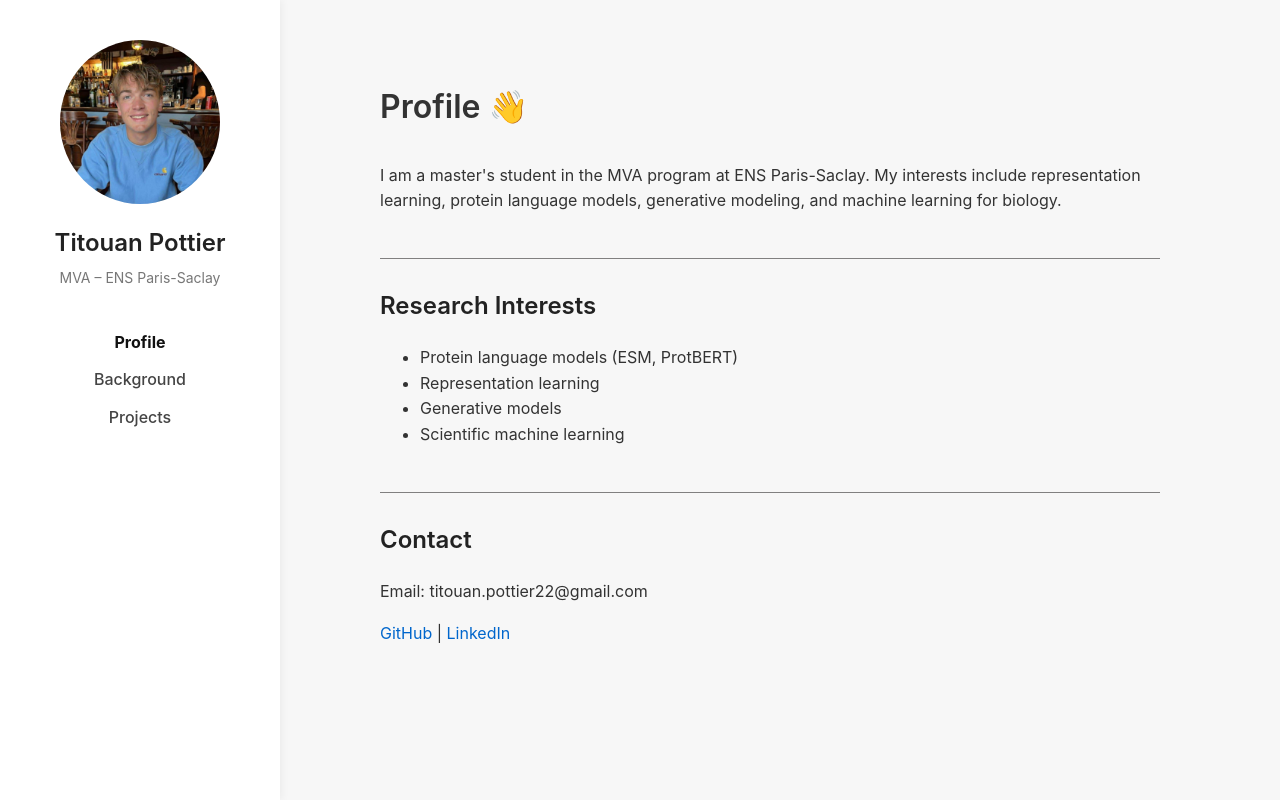
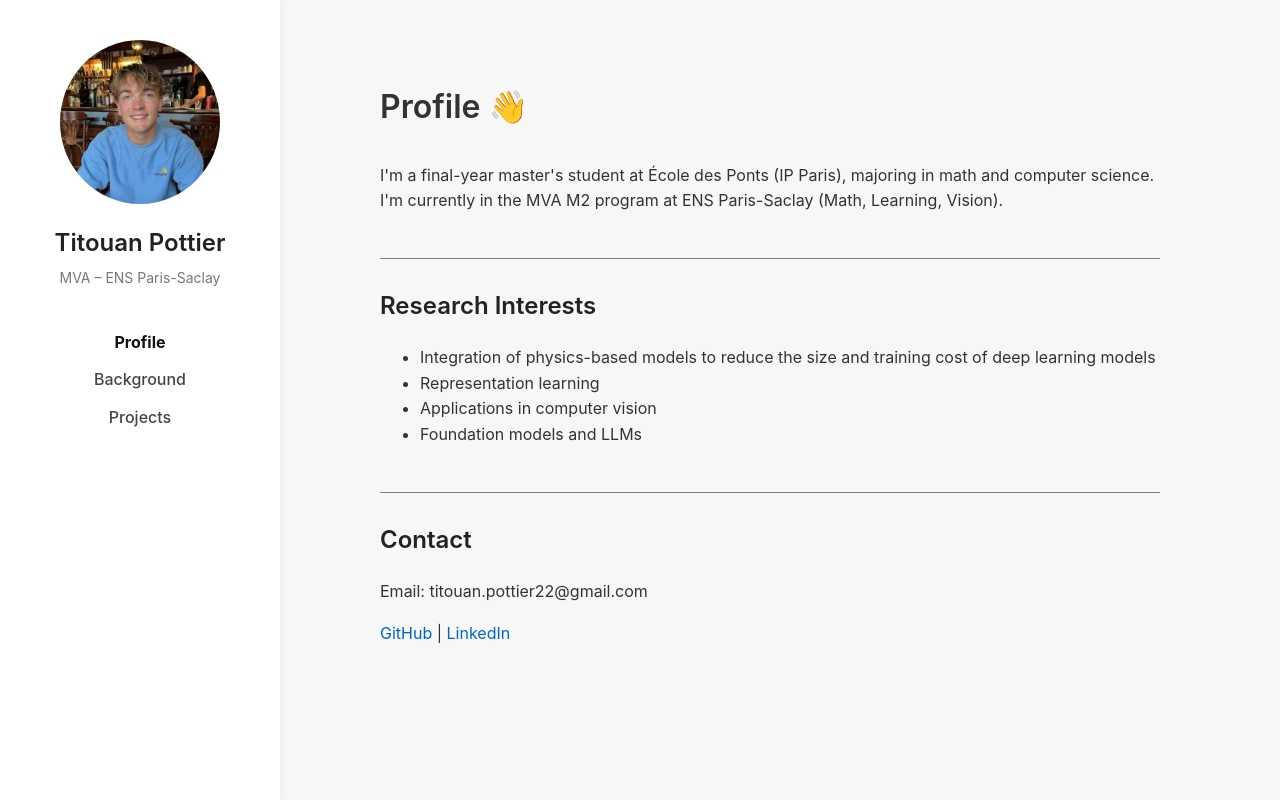
Before and after one commit to titouanp22/ml-portfolio, a plain HTML site: page index.html in a window 1280 px wide. Drawn offline with Linux system fonts and the light colour scheme.

Commit message:
update profile

```diff
--- a/index.html
+++ b/index.html
@@ -24,19 +24,20 @@
 
   <div class="section">
     <p>
-      I am a master's student in the MVA program at ENS Paris-Saclay.
-      My interests include representation learning, protein language models,
-      generative modeling, and machine learning for biology.
+        I'm a final-year master's student at École des Ponts (IP Paris), majoring in math and computer science.
+        I'm currently in the MVA M2 program at ENS Paris-Saclay (Math, Learning, Vision).
+
+
     </p>
   </div>
 
   <div class="section">
     <h2>Research Interests</h2>
     <ul>
-      <li>Protein language models (ESM, ProtBERT)</li>
+      <li>Integration of physics-based models to reduce the size and training cost of deep learning models</li>
       <li>Representation learning</li>
-      <li>Generative models</li>
-      <li>Scientific machine learning</li>
+      <li>Applications in computer vision</li>
+      <li>Foundation models and LLMs</li>
     </ul>
   </div>
 
```
